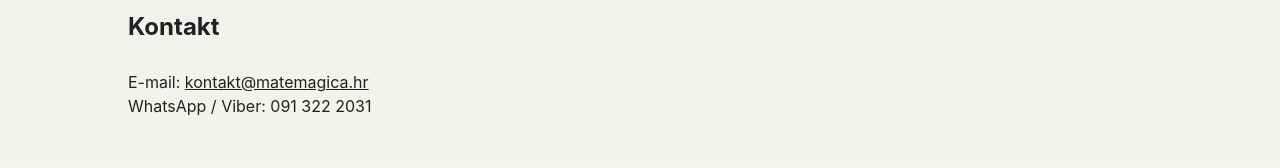
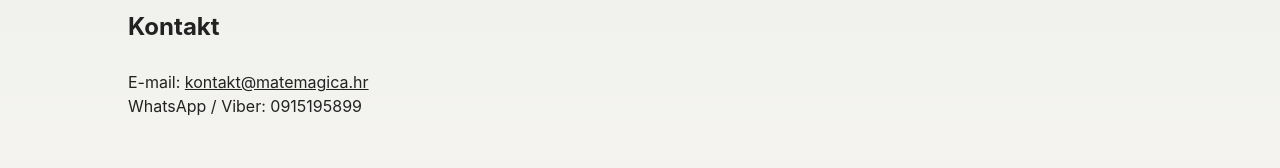
Before and after one commit to mpmatemagica/matemagica, a Vue app: page / in a window 1280 px wide. Shown: the part 1744-1912 px from the top of the page. Built offline with nearby package versions, Linux system fonts and the light colour scheme.

Commit message:
Update App.vue

```diff
--- a/src/App.vue
+++ b/src/App.vue
@@ -118,7 +118,7 @@ import logo from '@/assets/logo.png'
         <a href="mailto:kontakt@matemagica.hr">
           kontakt@matemagica.hr
         </a><br>
-        WhatsApp / Viber: 091 322 2031
+        WhatsApp / Viber: 0915195899
       </p>
     </section>
   </main>
```
